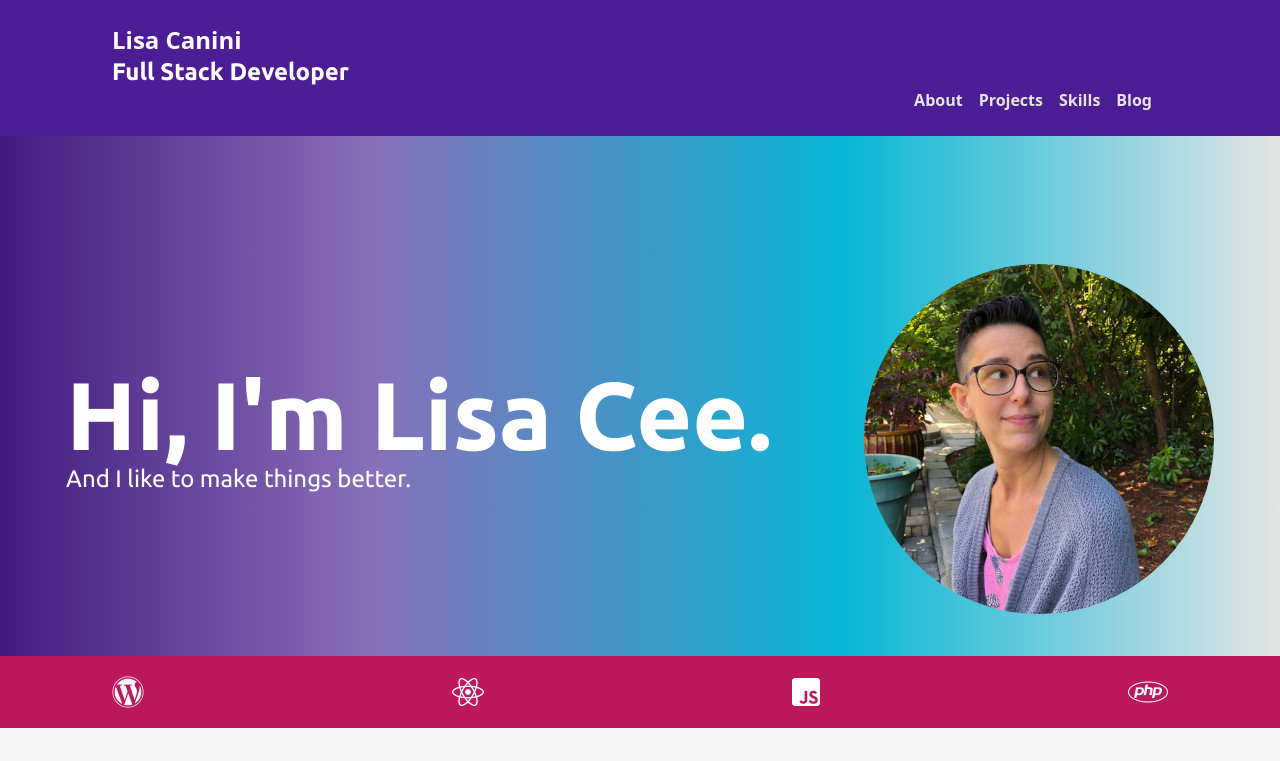
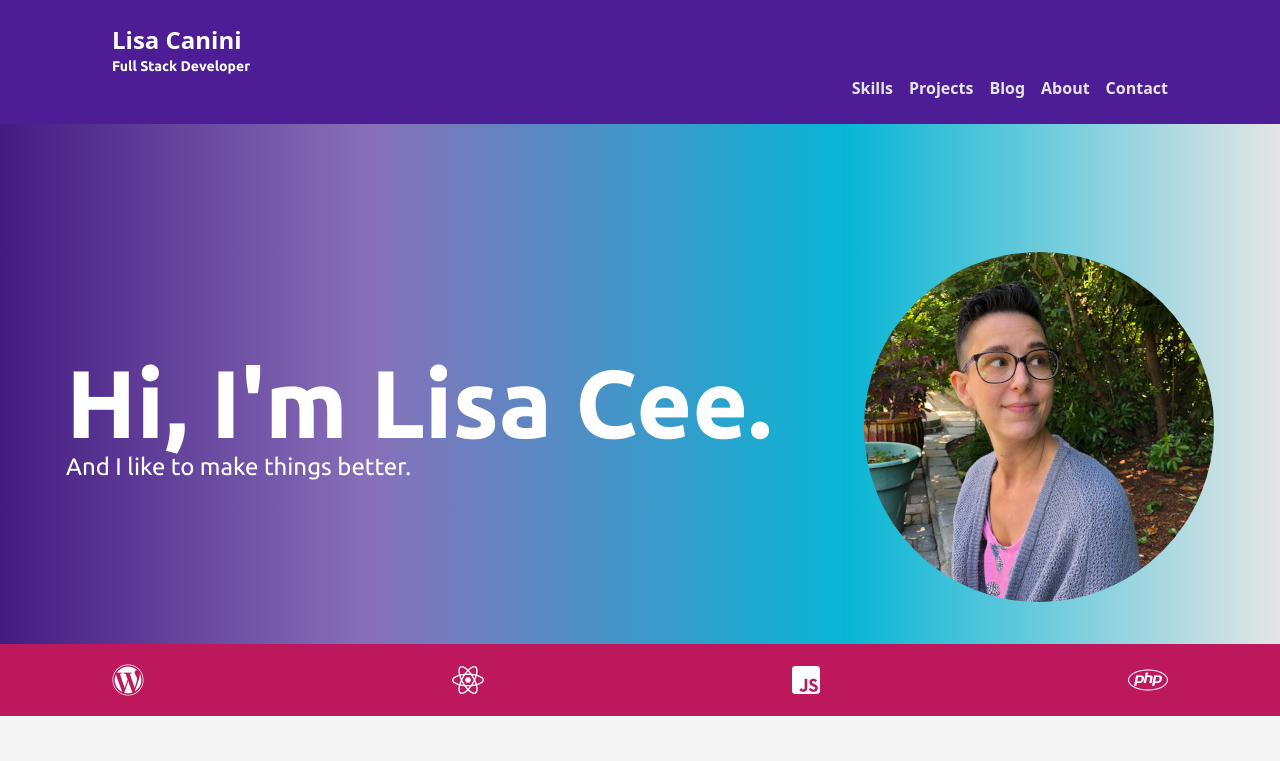
Before and after one commit to LisaCee/tailwind_portfolio, a React (Create React App) app: page / in a window 1280 px wide. Shown: the top 761 px of the page. Built offline with nearby package versions, Linux system fonts and the light colour scheme.

Commit message:
change nav icon when open or closed

```diff
--- a/src/components/About.jsx
+++ b/src/components/About.jsx
@@ -3,10 +3,10 @@ import Logo from '../images/avatar350.jpg';
 
 export default function About() {
 	return (
-		<div class='container mx-auto px-10 lg:px-28 py-10'>
+		<div className='container mx-auto px-10 lg:px-28 py-10'>
 			<h2 className='text-2xl font-bold'>About Me</h2>
 			<div className='flex'>
-				<p class=''>
+				<p className=''>
 					I spent over a decade helping public library users interact
 					with challenging websites and programs. Over the years, I
 					collected an arsenal of tips and techniques to aid users
--- a/src/components/Nav.jsx
+++ b/src/components/Nav.jsx
@@ -1,67 +1,59 @@
-import React from 'react';
+import React, { useState } from 'react';
 
 export default function Nav() {
-	const [navOpen, setNavOpen] = React.useState(false);
+	const [navOpen, setNavOpen] = useState(false);
+	const toggle = () => setNavOpen(!navOpen);
+	const hide = () => setNavOpen(false);
+	const show = () => setNavOpen(true);
 
+	const links = [
+		{ text: 'Skills', link: '#' },
+		{ text: 'Projects', link: '#' },
+		{ text: 'Blog', link: '#' },
+		{ text: 'About', link: '#' },
+		{ text: 'Contact', link: '#' },
+	];
 	return (
 		<>
-			<nav className='mx-auto lg:px-28 flex items-center justify-between flex-wrap bg-violet-900 p-6'>
+			<nav className='mx-auto lg:px-28 flex items-center justify-between bg-violet-900 p-6'>
 				<div className='container mx-auto'>
 					<div className='w-full relative flex justify-between lg:w-auto lg:static lg:block lg:justify-start'>
 						<span className='font-semibold text-2xl text-white align-baseline'>
 							<a href='/'>Lisa Canini</a>
-							<p>Full Stack Developer</p>
+							<p className='text-sm'>Full Stack Developer</p>
 						</span>
-
 						<button
 							className='px-3 py-2 border rounded text-white text-xl hover:text-pink-700 hover:bg-white block lg:hidden'
 							type='button'
-							onClick={() => setNavOpen(!navOpen)}
+							onClick={toggle}
 						>
-							<i class='fas fa-angle-down fa-md'>
-								<title>Menu</title>
-							</i>
+							{navOpen ? (
+								<i className='fas fa-times fa-md'></i>
+							) : (
+								<i className='fas fa-angle-down fa-md'></i>
+							)}
 						</button>
 					</div>
 					<div
 						className={
-							'lg:flex flex-grow items-center' +
+							'lg:flex flex-grow w-full items-center justify-end' +
 							(navOpen ? ' flex' : ' hidden')
 						}
 					>
-						<ul className='flex flex-col lg:flex-row list-none lg:ml-auto'>
-							<li className='nav-item'>
-								<a
-									href='/About.jsx'
-									className='block mt-4 mr-4 text-gray-200 font-semibold hover:text-white lg:inline-block lg:mt-0 hover:text-pink-700'
-								>
-									About
-								</a>
-							</li>
-							<li className='nav-item'>
-								<a
-									href='#responsive-header'
-									className='block mt-4 mr-4 text-gray-200 font-semibold hover:text-white lg:inline-block lg:mt-0 hover:text-pink-700'
-								>
-									Projects
-								</a>
-							</li>
-							<li className='nav-item'>
-								<a
-									href='#skills'
-									className='block mt-4 mr-4 text-gray-200 font-semibold hover:text-white lg:inline-block lg:mt-0 hover:text-pink-700'
-								>
-									Skills
-								</a>
-							</li>
-							<li className='nav-item'>
-								<a
-									href='https://lisaceedev.wordpress.com/'
-									className='block mt-4 mr-4 text-gray-200 font-semibold hover:text-white lg:inline-block lg:mt-0 hover:text-pink-700'
-								>
-									Blog
-								</a>
-							</li>
+						<ul className='flex flex-col items-end lg:flex-row lg:ml-auto'>
+							{links.map((item) => (
+								<li key={item.text} className='nav-item'>
+									<a
+										href={item.link}
+										onClick={toggle}
+										onBlur={hide}
+										onFocus={show}
+										className='block mt-4 text-gray-200 font-semibold hover:text-white lg:inline-block lg:mt-0 lg:ml-4 hover:text-pink-700'
+									>
+										{item.text}
+									</a>
+								</li>
+							))}
 						</ul>
 					</div>
 				</div>
--- a/src/components/skillsBar.jsx
+++ b/src/components/skillsBar.jsx
@@ -6,8 +6,8 @@ export default function skillsBar() {
 			<div className='container mx-auto px-10 lg:px-28 py-5 flex justify-items-center justify-between'>
 				<i className='fab fa-wordpress fa-2x text-white'></i>
 				<i className='fab fa-react fa-2x text-white'></i>
-				<i class='fab fa-js-square fa-2x text-white'></i>
-				<i class='fab fa-php fa-2x text-white'></i>
+				<i className='fab fa-js-square fa-2x text-white'></i>
+				<i className='fab fa-php fa-2x text-white'></i>
 			</div>
 		</div>
 	);
```
